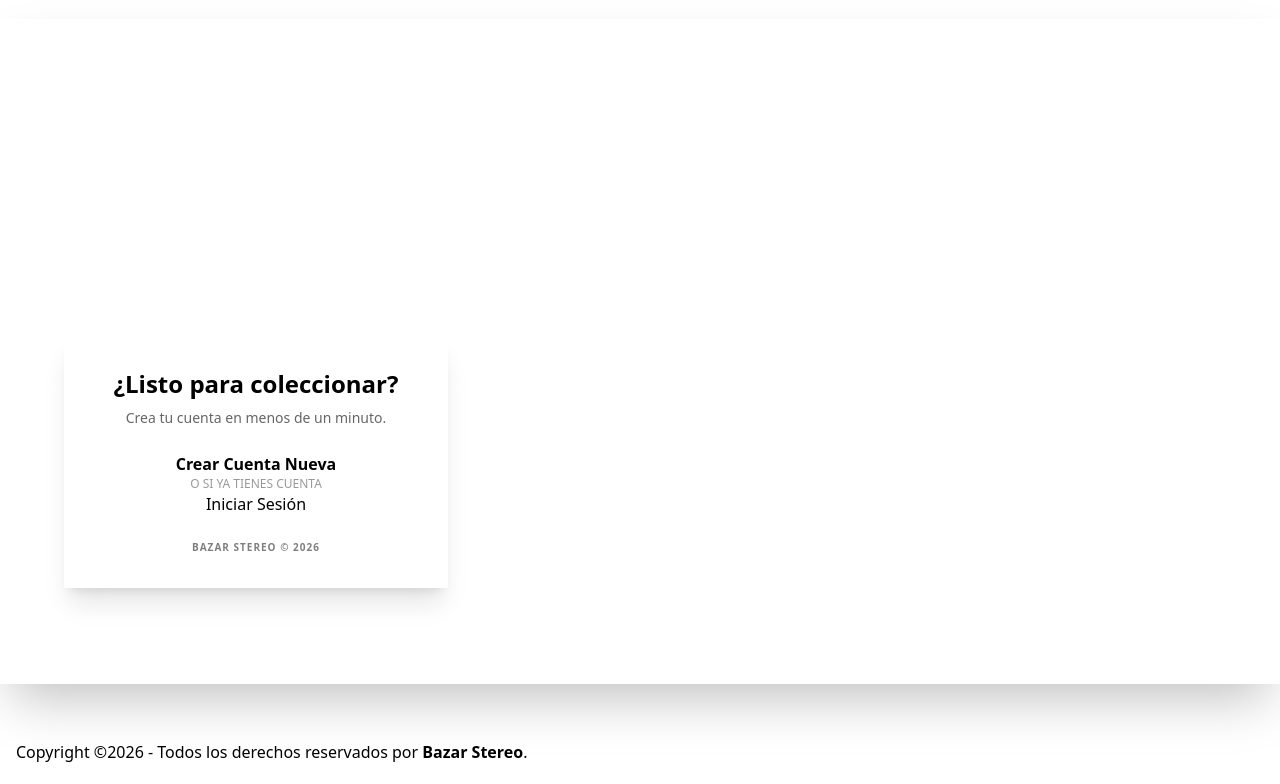
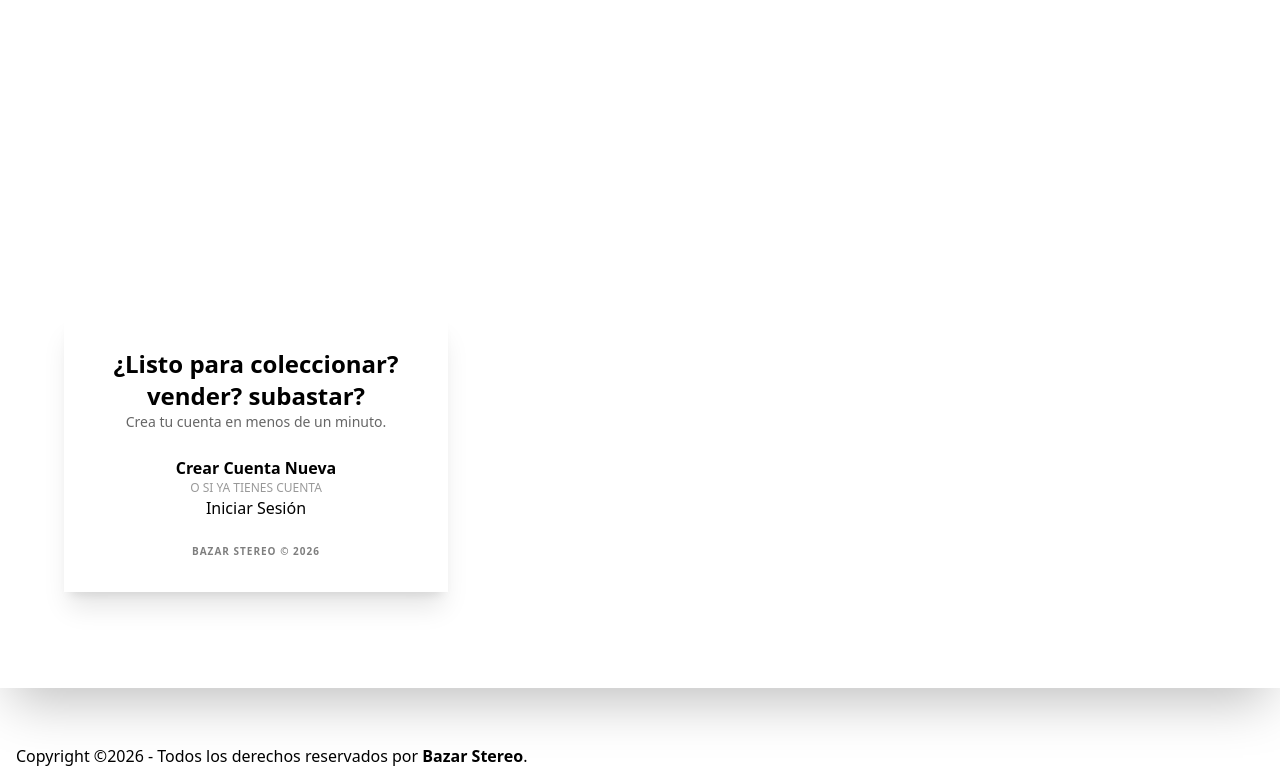
Before and after one commit to crrzdlcz/bazar_stereo, a Flask app: page / in a window 1280 px wide. Shown: the part 1091-1875 px from the top of the page. Before the commit the page ends 1853 px from the top, so only its background shows below. Run offline with Flask 3, Linux system fonts and the light colour scheme; some libraries are stand-ins or nearby versions.

Commit message:
Hola de nuevo

```diff
--- a/app/templates/base.html
+++ b/app/templates/base.html
@@ -22,7 +22,7 @@
     </head>
     <body class="min-h-screen flex flex-col">
         <!-- Navbar -->
-        <div class="navbar shadow-sm bg-base-200 px-4">
+        <div class="navbar shadow-sm bg-base-100 px-4">
             <div class="navbar-start">
                 <div class="dropdown">
                     <div
--- a/app/templates/index.html
+++ b/app/templates/index.html
@@ -33,7 +33,7 @@
 
 <section
     id="reveal-section"
-    class="mb-10 mt-5 opacity-0 translate-y-10 transition-all duration-1000 ease-out"
+    class="mb-10 opacity-0 translate-y-10 transition-all duration-1000 ease-out"
 >
     <div class="hero bg-secondary rounded-box overflow-hidden shadow-2xl">
         <div
@@ -57,9 +57,20 @@
                 class="card bg-base-100 w-full max-w-sm shrink-0 shadow-xl border border-white/20"
             >
                 <div class="card-body p-8 text-center">
-                    <h2 class="text-2xl font-bold mb-2">
+                    <!--<h2 class="text-2xl font-bold mb-2">
                         ¿Listo para coleccionar?
-                    </h2>
+                    </h2>-->
+                    <span class="text-2xl font-bold mb-2">
+                        ¿Listo para
+                        <span class="text-rotate">
+                            <span>
+                                <span>coleccionar?</span>
+                                <span>vender?</span>
+                                <span>subastar?</span>
+                            </span>
+                        </span>
+                    </span>
+
                     <p class="text-sm opacity-60 mb-6">
                         Crea tu cuenta en menos de un minuto.
                     </p>
```
